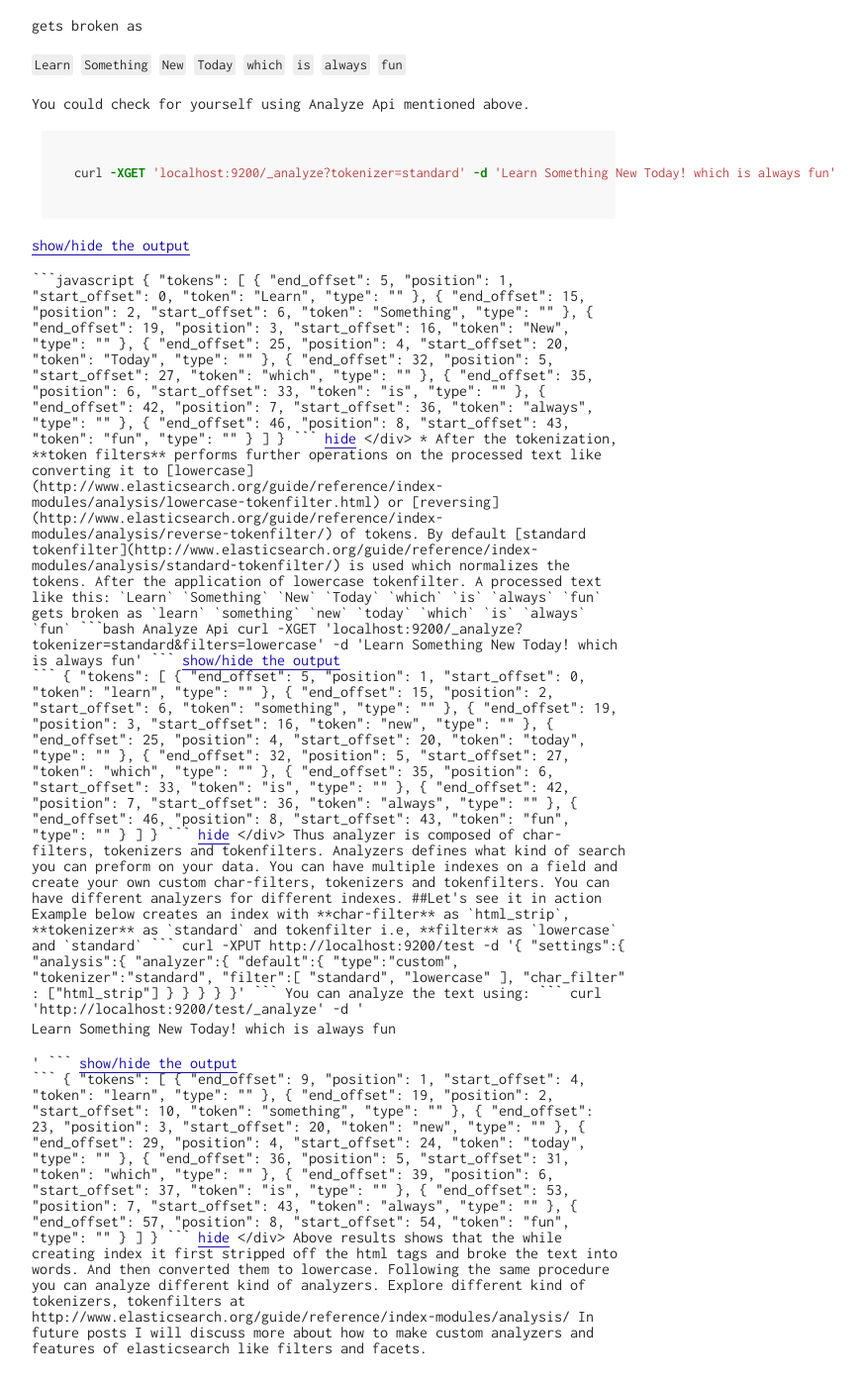
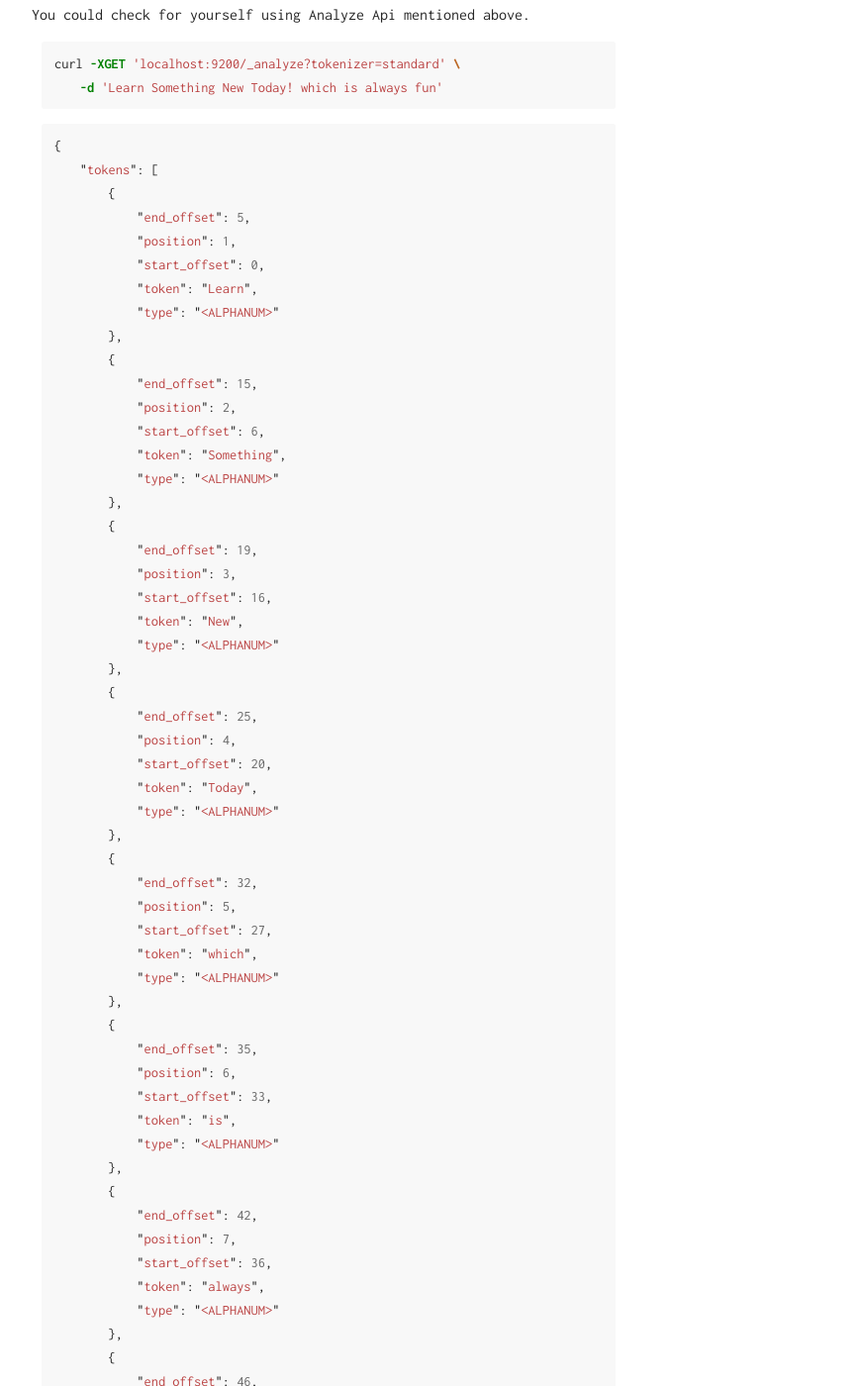
Before and after one commit to goyalankit/blog, a Jekyll site: the page built from _posts/2013-07-26-elasticsearch-basics.markdown, in a window 1280 px wide and 1400 px high, scrolled down 1053 px. Shown: the whole window at 99% size, without its empty margins (308-1181 px from the left). Built offline with Jekyll 4.4.1, drawn with Linux system fonts in a browser that asks for light colours; some of the changed text lies outside the part shown.

Commit message:
Fixing more posts

````diff
--- a/_posts/2013-07-26-elasticsearch-basics.markdown
+++ b/_posts/2013-07-26-elasticsearch-basics.markdown
@@ -16,23 +16,23 @@ Analyzers basically helps you in analyzing your data.`:o` You need to analyze da
 
 Creating indexes mainly involves three steps:
 
-* **Pre-processing of raw text** using [char filters ]( http://www.elasticsearch.org/guide/reference/index-modules/analysis/mapping-charfilter/). This may be used to strip html tags, or you may define your custom mapping.  (*Couldn't find a way to test this using analyse api. Please put it in comments if you know some way to test these through Analyze Api*)
+* **Pre-processing of raw text** using [char filters]( http://www.elasticsearch.org/guide/reference/index-modules/analysis/mapping-charfilter/). This may be used to strip html tags, or you may define your custom mapping.  (*Couldn't find a way to test this using analyse api. Please put it in comments if you know some way to test these through Analyze Api*)
 
 
 Example: You could use a **char-filter** of type [`html_strip`](http://www.elasticsearch.org/guide/reference/index-modules/analysis/htmlstrip-charfilter/) to strip out html tags.
 
 A text like this:
 
-```html
+{% highlight html %}
 <p> Learn Something New Today! which is <b>always</b> fun </p>
-```
+{% endhighlight %}
 
 would get converted to:
 
 
-```
+{% highlight html %}
 Learn Something New Today! which is always fun
-```
+{% endhighlight %}
 <!-- more -->
 
 * **Tokenization of the pre-processed text** using tokenizers. Tokenizers breaks the pre-processed text into tokens. There are different kind of tokenizers available and each of them breaks the text into words differently. By default elasticsearch uses [standard tokenizer](http://www.elasticsearch.org/guide/reference/index-modules/analysis/standard-tokenizer/).
@@ -50,12 +50,12 @@ gets broken as
 
 You could check for yourself using Analyze Api mentioned above.
 
-```bash
-curl -XGET 'localhost:9200/_analyze?tokenizer=standard' -d 'Learn Something New Today! which is always fun'
-```
-<a class="link1" id="show-hide-link-1">show/hide the output</a>
-<div class="foldable" id="show-hide-block-1">
-```javascript
+{% highlight sh %}
+curl -XGET 'localhost:9200/_analyze?tokenizer=standard' \
+    -d 'Learn Something New Today! which is always fun'
+{% endhighlight %}
+
+{% highlight javascript %}
 {
     "tokens": [
         {
@@ -116,9 +116,7 @@ curl -XGET 'localhost:9200/_analyze?tokenizer=standard' -d 'Learn Something New
         }
     ]
 }
-```
-<a class="link1">hide</a>
-</div>
+{% endhighlight %}
 
 * After the tokenization, **token filters** performs further operations on the processed text like converting it to [lowercase](http://www.elasticsearch.org/guide/reference/index-modules/analysis/lowercase-tokenfilter.html) or [reversing](http://www.elasticsearch.org/guide/reference/index-modules/analysis/reverse-tokenfilter/) of tokens.
 
@@ -133,12 +131,14 @@ gets broken as
 `learn` `something` `new` `today` `which` `is` `always` `fun`
 
 
-```bash Analyze Api
-curl -XGET 'localhost:9200/_analyze?tokenizer=standard&filters=lowercase' -d 'Learn Something New Today! which is always fun'
-```
-<a class="link2" id="show-hide-link-2">show/hide the output</a>
-<div class="foldable" id="show-hide-block-2">
-```
+{% highlight sh %}
+## Analyze Api
+curl -XGET 'localhost:9200/_analyze?tokenizer=standard&filters=lowercase' \
+    -d 'Learn Something New Today! which is always fun'
+{% endhighlight %}
+
+
+{% highlight javascript %}
 {
     "tokens": [
         {
@@ -199,43 +199,41 @@ curl -XGET 'localhost:9200/_analyze?tokenizer=standard&filters=lowercase' -d 'Le
         }
     ]
 }
-```
-<a class="link2">hide</a>
-</div>
+{% endhighlight %}
 
 Thus analyzer is composed of char-filters, tokenizers and tokenfilters. Analyzers defines what kind of search you can preform on your data.
 
 You can have multiple indexes on a field and create your own custom char-filters, tokenizers and tokenfilters. You can have different analyzers for different indexes.
 
-##Let's see it in action
+## Let's see it in action
 
 Example below creates an index with **char-filter** as `html_strip`, **tokenizer** as `standard` and tokenfilter i.e, **filter** as `lowercase` and `standard`
 
-```
-curl -XPUT http://localhost:9200/test -d '{
-  "settings":{
-    "analysis":{
-      "analyzer":{
-        "default":{
-          "type":"custom",
-          "tokenizer":"standard",
-          "filter":[ "standard", "lowercase" ],
-          "char_filter" : ["html_strip"]
+{% highlight sh %}
+curl -XPUT http://localhost:9200/test -d \
+    {'
+        "settings":{
+            "analysis":{
+                "analyzer":{
+                    "default":{
+                         "type":"custom",
+                         "tokenizer":"standard",
+                         "filter":["standard", "lowercase"],
+                         "char_filter" : ["html_strip"]
+                     }
+                }
+            }
         }
-      }
-    }
-  }
-}'
-```
+  }'
+{% endhighlight %}
 
 You can analyze the text using:
-```
-curl 'http://localhost:9200/test/_analyze' -d '<p> Learn Something New Today! which is <b>always</b> fun </p>'
-```
+{% highlight sh %}
+curl 'http://localhost:9200/test/_analyze' -d \
+    '<p> Learn Something New Today! which is <b>always</b> fun </p>'
+{% endhighlight %}
 
-<a class="link3" id="show-hide-link-3">show/hide the output</a>
-<div class="foldable" id="show-hide-block-3">
-```
+{% highlight javascript %}
 {
     "tokens": [
         {
@@ -296,9 +294,7 @@ curl 'http://localhost:9200/test/_analyze' -d '<p> Learn Something New Today! wh
         }
     ]
 }
-```
-<a class="link3">hide</a>
-</div>
+{% endhighlight %}
 
 Above results shows that the while creating index it first stripped off the html tags and broke the text into words. And then converted them to lowercase.
 
@@ -306,21 +302,3 @@ Following the same procedure you can analyze different kind of
 analyzers. Explore different kind of tokenizers, tokenfilters at http://www.elasticsearch.org/guide/reference/index-modules/analysis/
 
 In future posts I will discuss more about how to make custom analyzers and features of elasticsearch like filters and facets.
-
-<script>
-$(document).ready(function(){
-  $(".foldable").hide();
-  $(".link1").click(function(){
-     $("#show-hide-block-1").toggle(700);
-  });
-
-  $(".link2").click(function(){
-     $("#show-hide-block-2").toggle(700);
-  });
-
-  $(".link3").click(function(){
-     $("#show-hide-block-3").toggle(700);
-  });
-
-});
-</script>
--- a/_posts/2014-03-27-compile-and-run-cpp-program-from-vim.markdown
+++ b/_posts/2014-03-27-compile-and-run-cpp-program-from-vim.markdown
@@ -16,7 +16,7 @@ nnoremap <C-x> :!./%:r.out
 
 Note: You can **remove/add** the `<Enter>` if you prefer to press `<Enter>` yourself.
 
-Now simply hit`Ctrl + c` to compile and `Ctrl + x` to execute.
+Now simply hit `Ctrl + c` to compile and `Ctrl + x` to execute.
 
 
 For a source file with name `main.cpp`, commands will be expanded to
````
Also changed, not shown: _posts/2014-03-15-the-star-in-ruby.markdown (+39 -43 lines), _posts/2014-03-25-learning-concept-checking-the-hard-way-3.markdown (+26 -17 lines).
